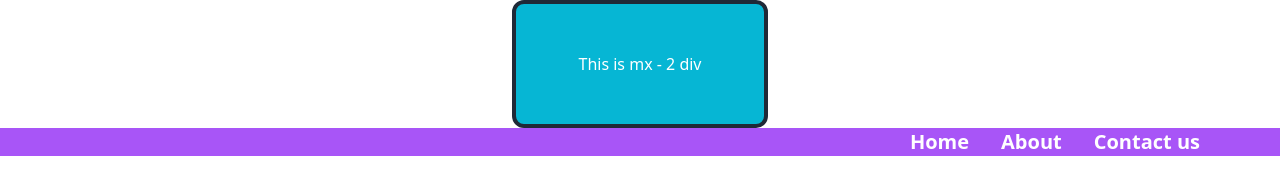
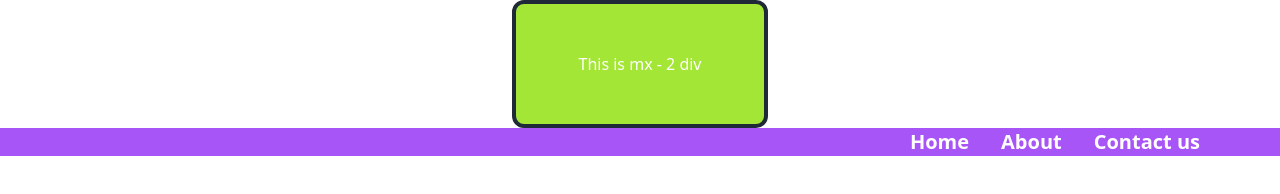
Before and after one commit to Vishal-080/Tailwind_practice_cwh, a website built with Vite: page index.html in a window 1280 px wide. Built offline with nearby package versions, Linux system fonts and the light colour scheme.

Commit message:
added responsive design

```diff
--- a/index.html
+++ b/index.html
@@ -10,7 +10,7 @@
 
 <body>
     <div
-        class="m-auto text-center w-64 border-4 hover:bg-slate-300 hover:text-black border-gray-800 rounded-xl p-12 bg-cyan-500 text-white font-sans">
+        class="m-auto text-center w-64 border-4 hover:bg-slate-300 hover:text-black border-gray-800 rounded-xl p-12 bg-cyan-500 text-white font-sans sm:bg-orange-500 md:bg-lime-400">
         This is mx - 2 div
     </div>
     <ul class="flex space-x-8 bg-purple-500 text-white font-sans text-xl justify-end px-20">
```
